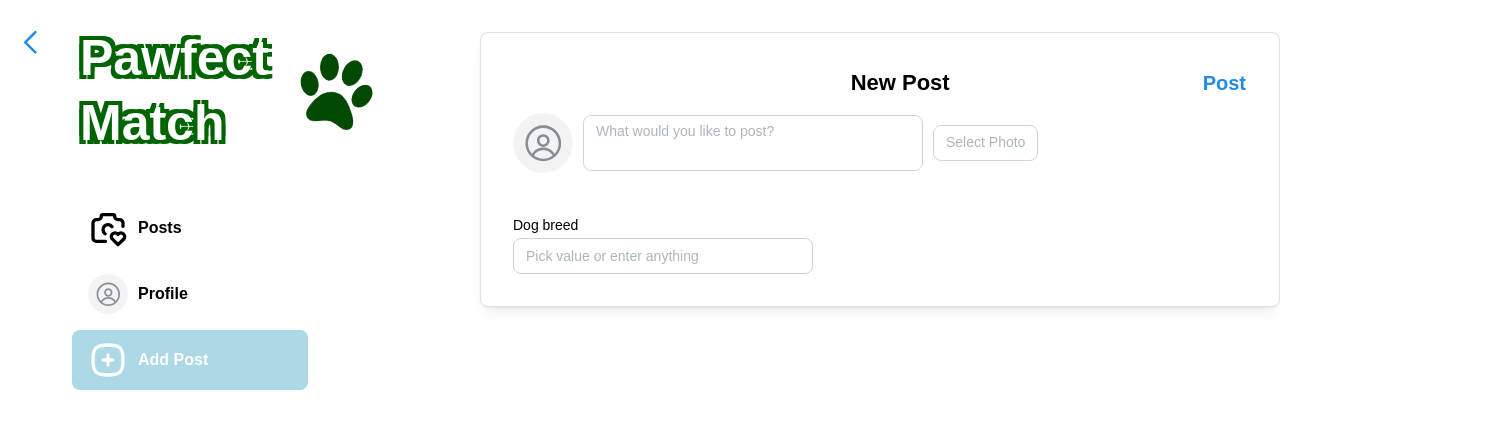
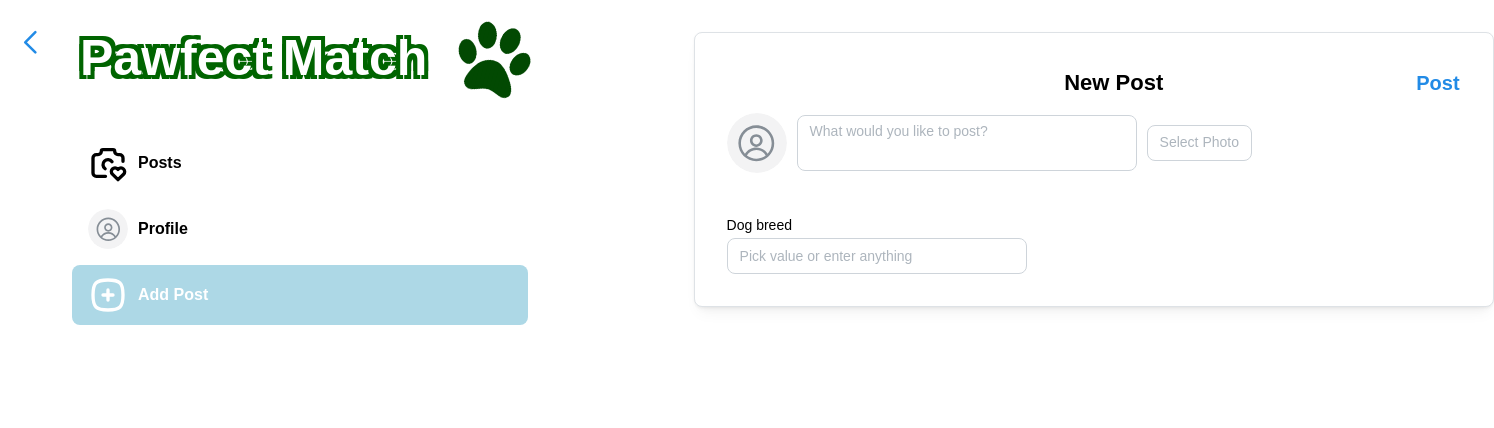
Before and after one commit to linormirit/pawfect-match-frontend, a React (Vite) app in the folder pawfect-match-frontend/: page /overview in a window 1280 px wide. Both pictures are taken after a click on the tab "Add Post". Shown: the top 428 px of the page, 1494 px wide, since content can reach past the window. Built offline with nearby package versions, Linux system fonts and the light colour scheme; no server answers.

Commit message:
min logo width

```diff
--- a/pawfect-match-frontend/src/components/home/logo.tsx
+++ b/pawfect-match-frontend/src/components/home/logo.tsx
@@ -6,7 +6,7 @@ const Logo: React.FC<{ fontSize: number; imageSize: number }> = ({
   imageSize,
 }) => {
   return (
-    <Flex gap={"xs"} align={"center"}>
+    <Flex gap={"xs"} align={"center"} miw={480}>
       <HomeTitle fontSize={fontSize} />
       <Image
         h={imageSize}
--- a/pawfect-match-frontend/src/components/overview/overview.tsx
+++ b/pawfect-match-frontend/src/components/overview/overview.tsx
@@ -83,16 +83,16 @@ const Overview: React.FC = () => {
             </Tabs.Tab>
           </Tabs.List>
         </Stack>
-        <Flex pl={"xl"}>
+        <Flex>
           <Tabs.Panel value={"overview"}>
             {!isNil(posts) && (
               <Center>
                 <PostsList
                   posts={posts}
+                  postSize={520}
                   display={"stack"}
                   isFeatureFlag={true}
                   isLoading={isLoading}
-                  postSize={520}
                 />
               </Center>
             )}
--- a/pawfect-match-frontend/src/components/posts/add-post.tsx
+++ b/pawfect-match-frontend/src/components/posts/add-post.tsx
@@ -115,7 +115,7 @@ const AddPost: React.FC<{
   };
 
   return (
-    <Card w={800} shadow={"sm"} radius={"md"} mt={"xl"} p={'xl'} ml={'10vw'} withBorder>
+    <Card w={800} shadow={"sm"} radius={"md"} mt={"xl"} p={'xl'} ml={'12vw'} withBorder>
       <Stack gap={"lg"}>
         <form onSubmit={handlePostSubmit}>
           <Flex align={"center"} justify={"space-between"} ml={"46%"}>
--- a/pawfect-match-frontend/src/components/profile/user-profile.tsx
+++ b/pawfect-match-frontend/src/components/profile/user-profile.tsx
@@ -45,7 +45,7 @@ const UserProfile: React.FC<{
   return (
     !isNil(loggedUser) &&
     !isNil(userPosts) && (
-      <Stack mt={"xl"} gap={"4vh"} align={"flex-start"}>
+      <Stack mt={"xl"} ml={'xl'} gap={20} align={"flex-start"}>
         <Flex align={"start"} gap={"xl"}>
           <Avatar
             size={120}
```
Also changed, not shown: pawfect-match-frontend/src/components/posts/posts-list.tsx (+3 -11 lines).
